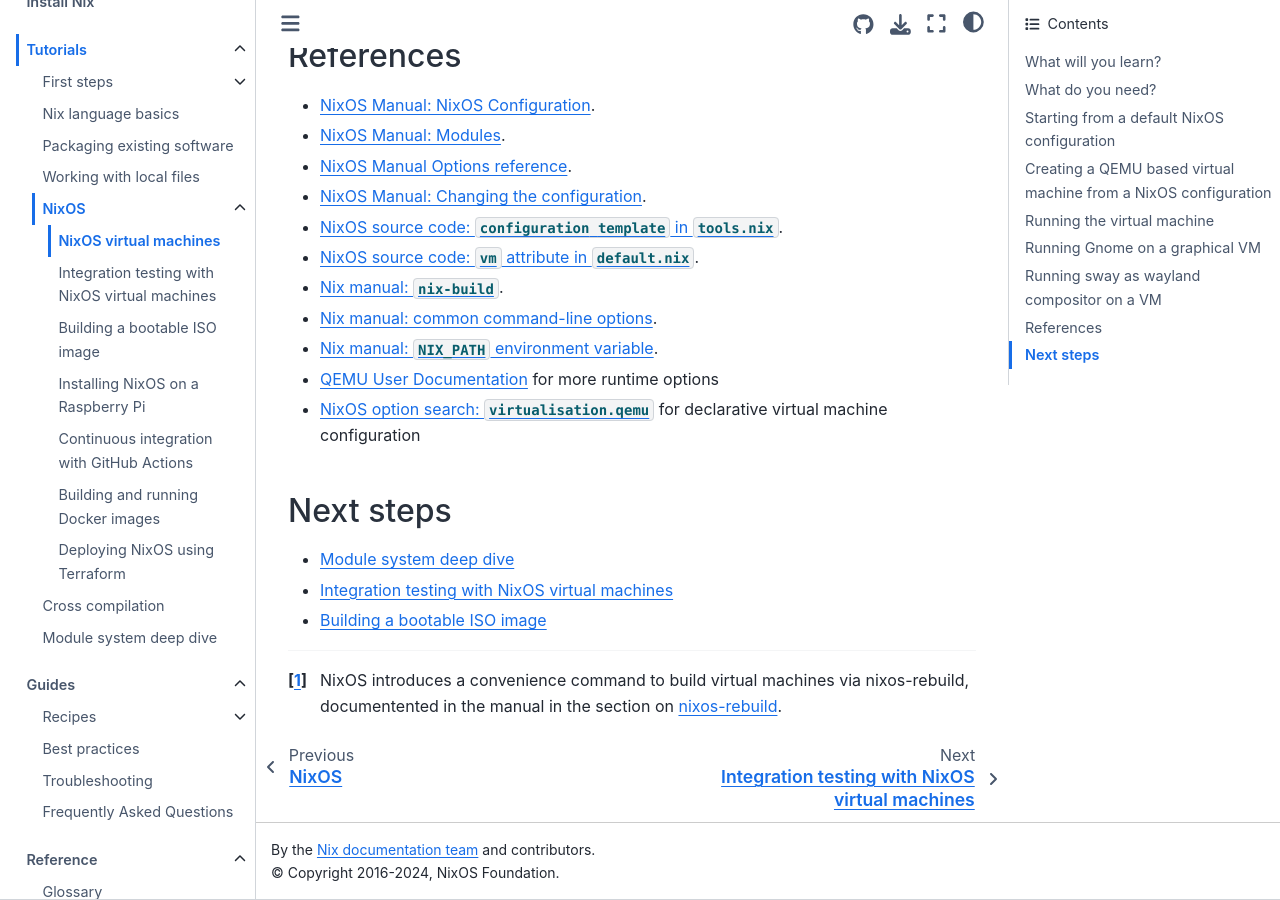
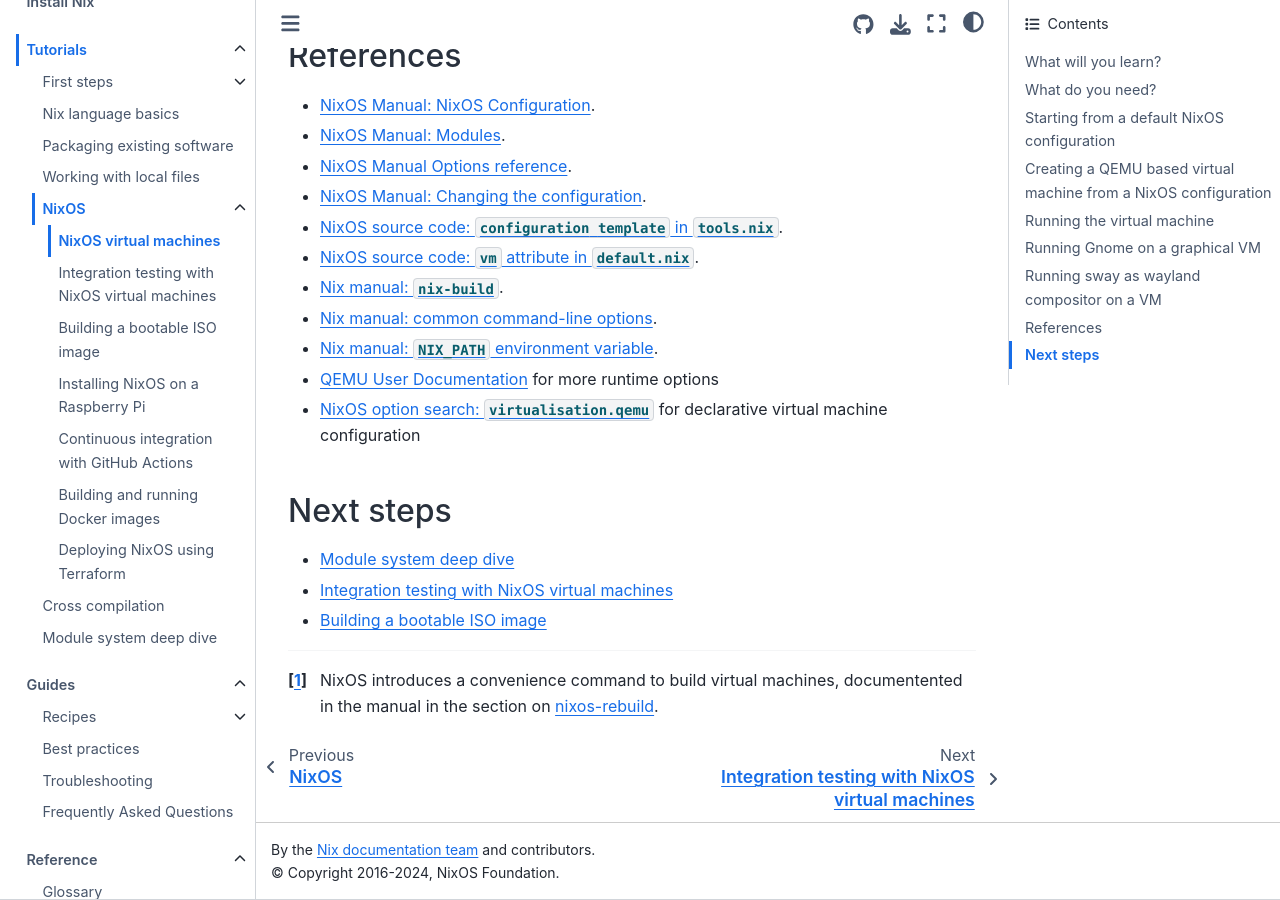
Before and after one commit to NixOS/nix.dev, a Sphinx documentation site: the page built from source/tutorials/nixos/nixos-configuration-on-vm.md, in a window 1280 px wide and 900 px high, scrolled down 6801 px. Built offline with Sphinx 7.4.7 and the Sphinx Book theme 1.1.4, drawn with Linux system fonts in a browser that asks for light colours.

Commit message:
shorten the sentence on nixos-rebuild build-vm

```diff
--- a/source/tutorials/nixos/nixos-configuration-on-vm.md
+++ b/source/tutorials/nixos/nixos-configuration-on-vm.md
@@ -176,7 +176,7 @@
 
 </details>
 
-[^nixosrebuildbuildvm]: NixOS introduces a convenience command to build virtual machines via nixos-rebuild, documentented in the manual in the section on [nixos-rebuild](https://nixos.org/manual/nixos/stable/#sec-changing-config).
+[^nixosrebuildbuildvm]: NixOS introduces a convenience command to build virtual machines, documentented in the manual in the section on [nixos-rebuild](https://nixos.org/manual/nixos/stable/#sec-changing-config).
 
 ## Running the virtual machine
 
```
